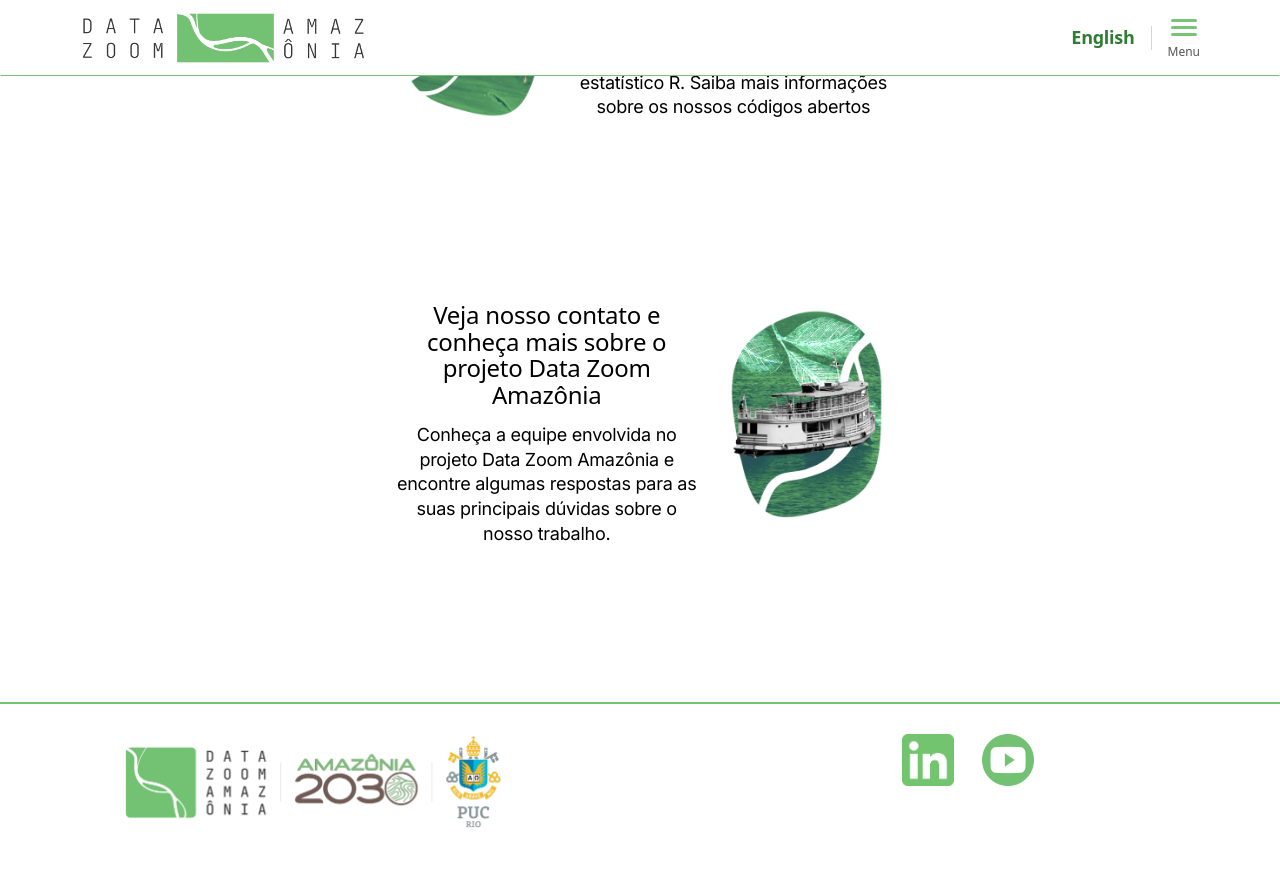
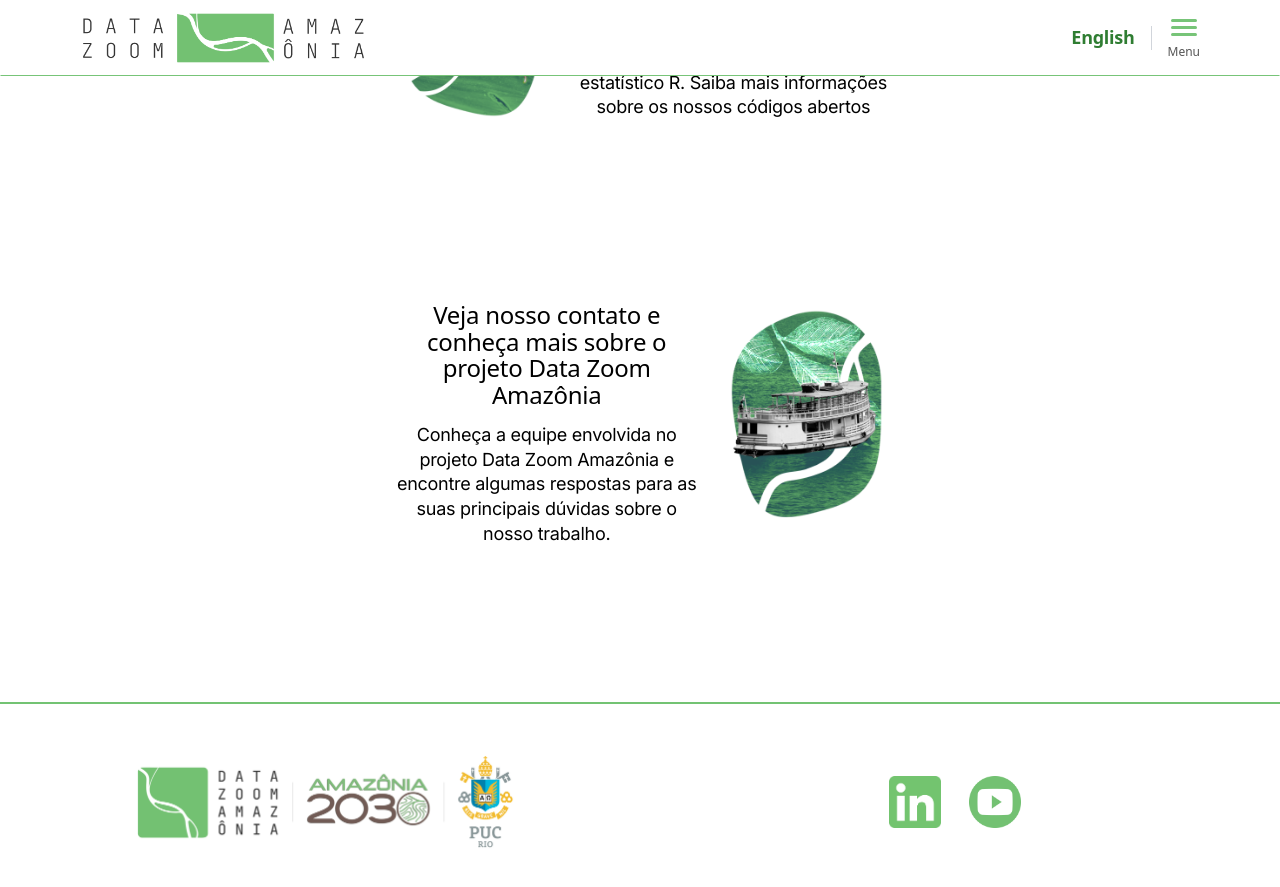
Before and after one commit to datazoompuc/amazonia, a Jekyll site: the page built from index.md, in a window 1280 px wide and 900 px high, scrolled down 1878 px. Shown: the top 887 px of the window. Built offline with Jekyll 4.4.1, drawn with Linux system fonts in a browser that asks for light colours; nearby versions of some CDN libraries.

Commit message:
ajustes footer

```diff
--- a/assets/css/style.css
+++ b/assets/css/style.css
@@ -777,15 +777,14 @@
 
 footer.dzam-footer {
   border-top: 2px solid var(--viridis-matas-color);
-  padding: 30px 0 40px;
-  text-align: center;
+  padding: 50px 0;
 }
 
 footer.dzam-footer.row {
+  display: flex;
   justify-content: center;   /* centra as colunas dentro do .row */
   align-items: center;
-  flex-direction: column;
-  gap: 28px;                 /* espaço entre logos e redes (ajuste fino) */
+  gap: 50px;                 /* espaço entre logos e redes (ajuste fino) */
 }
 
 
@@ -807,6 +806,7 @@
   width: 52px;
   height: 52px;
   display: block;
+  vertical-align: middle;
 }
 
 @media (max-width: 768px) {
```
